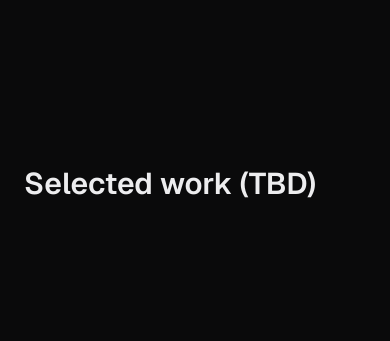
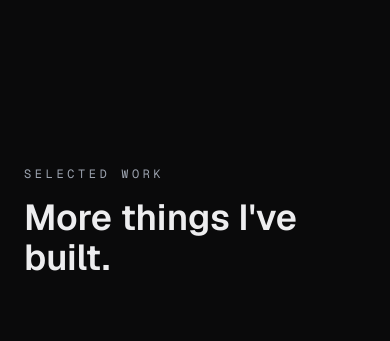
Before and after one commit to Sheldon-Pierce/sheldonpierce-com, a Next.js app: page / in a window 390 px wide. Shown: the part 1540-1881 px from the top of the page. Built offline with nearby package versions, Linux system fonts and the light colour scheme.

Commit message:
feat(work-grid): add responsive grid section with staggered reveal

```diff
--- a/app/page.tsx
+++ b/app/page.tsx
@@ -1,21 +1,18 @@
 import { Hero } from "@/components/hero/hero";
 import { FeaturedWork } from "@/components/featured-work/featured-work";
+import { WorkGrid } from "@/components/work-grid/work-grid";
 import { getAllWork } from "@/lib/work";
 
 export default function Home() {
   const allWork = getAllWork();
   const featured = allWork.find((w) => w.featured);
+  const rest = allWork.filter((w) => !w.featured);
 
   return (
     <main>
       <Hero />
       {featured && <FeaturedWork work={featured} />}
-
-      <section id="work" className="relative py-section">
-        <h2 className="text-3xl font-semibold px-6 md:px-16 lg:px-24">
-          Selected work (TBD)
-        </h2>
-      </section>
+      <WorkGrid work={rest} />
 
       <section id="about" className="relative py-section">
         <h2 className="text-3xl font-semibold px-6 md:px-16 lg:px-24">
--- /dev/null
+++ b/components/work-grid/work-grid.tsx
@@ -0,0 +1,32 @@
+import { FadeUpOnScroll } from "@/components/motion/fade-up-on-scroll";
+import { WorkCard } from "./work-card";
+import type { WorkEntry } from "@/lib/work";
+
+interface WorkGridProps {
+  work: WorkEntry[];
+}
+
+export function WorkGrid({ work }: WorkGridProps) {
+  return (
+    <section id="work" className="relative px-6 py-section md:px-16 lg:px-24">
+      <FadeUpOnScroll>
+        <p className="mb-4 font-mono text-xs uppercase tracking-[0.3em] text-fg-muted">
+          Selected work
+        </p>
+      </FadeUpOnScroll>
+      <FadeUpOnScroll delay={0.1}>
+        <h2 className="mb-16 text-4xl font-semibold md:text-5xl">
+          More things I&apos;ve built.
+        </h2>
+      </FadeUpOnScroll>
+
+      <div className="grid grid-cols-1 gap-6 sm:grid-cols-2 lg:grid-cols-3">
+        {work.map((entry, i) => (
+          <FadeUpOnScroll key={entry.slug} delay={0.05 * i}>
+            <WorkCard work={entry} />
+          </FadeUpOnScroll>
+        ))}
+      </div>
+    </section>
+  );
+}
```
